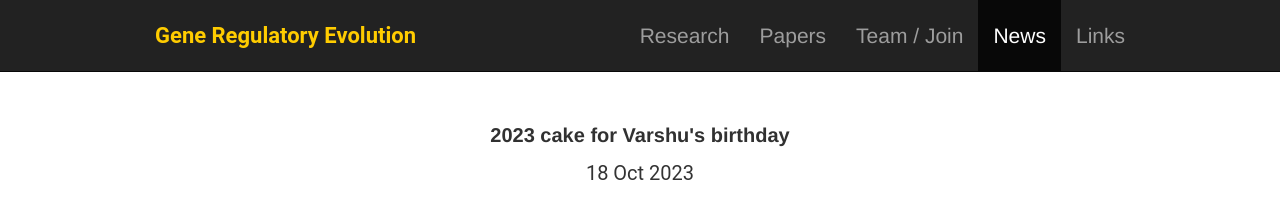
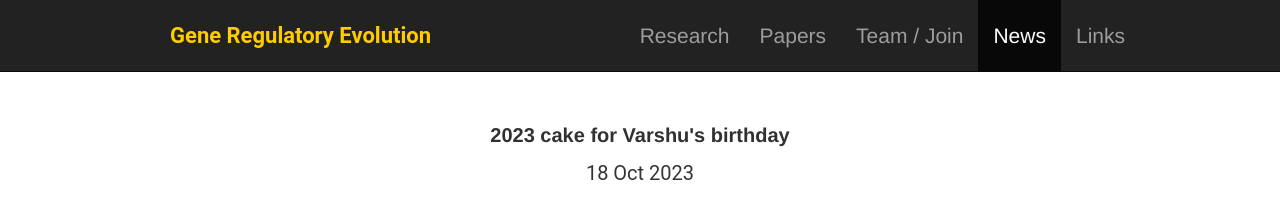
Before and after one commit to binhe-lab/binhe-lab-pub, a Jekyll site: the page built from news/_posts/2023-10-18-varshu-birthday.md, in a window 1280 px wide. Shown: the top 216 px of the page. Built offline with Jekyll 4.4.1, drawn with Linux system fonts in a browser that asks for light colours; nearby versions of some CDN libraries; a style sheet for code colours, icons or effects is not loaded.

Commit message:
adjust navbar-brand left padding

```diff
--- a/css/style.scss
+++ b/css/style.scss
@@ -239,16 +239,6 @@ a:focus {
 
 /* end borrow */
 
-// Increase navbar height to match live site (71px total)
-.navbar {
-	min-height: $navbar-height;
-}
-
-// Ensure navbar-header has full height
-.navbar-header {
-	min-height: $navbar-height;
-}
-
 // change navbar font size and padding to match taller navbar
 // ref: https://colorlib.com/wp/forums/topic/font-size-and-font-weight-of-menu-items/
 .navbar-nav > li > a {
@@ -274,6 +264,7 @@ a:focus {
 	//display: block;
 	padding-top: 0px; // Match the taller navbar padding
 	padding-bottom: 0px; // Match the taller navbar padding
+        padding-left: 15px;
 	font-size: 1.1rem;
 	font-weight: bold;
 	color: #ffcc00;
```
